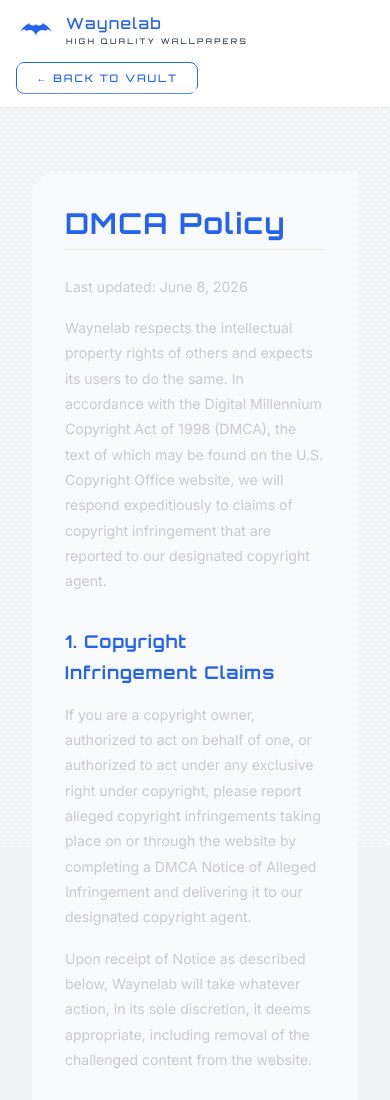
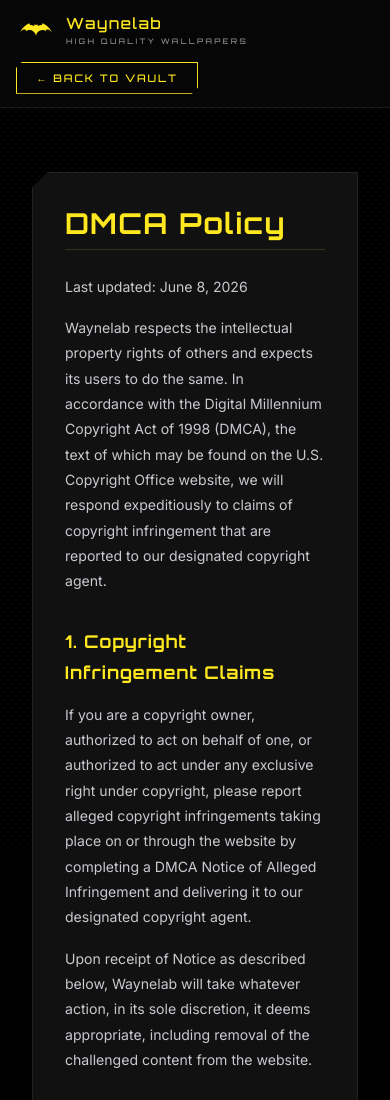
Before and after one commit to moduguakhileshkumar/KnightVault, a website: page public/dmca.html in a window 390 px wide. Shown: the top 1100 px of the page. Drawn offline with Linux system fonts and the light colour scheme.

Commit message:
fix: restore tactical bat-yellow premium dark theme styling in main style.css. Add dynamic client-side image onload aspect ratio listeners to auto-detect and contain mobile portrait wallpapers with blurred backdrops without cropping

```diff
--- a/public/style.css
+++ b/public/style.css
@@ -1,12 +1,19 @@
 *,*::before,*::after{margin:0;padding:0;box-sizing:border-box}
-:root{
-  --gold:#2563EB;--gold-l:#60A5FA;--gold-d:#1D4ED8;
-  --bg:#F3F4F6;--bg2:#FFFFFF;--bg3:#F9FAFB;--bg4:#E5E7EB;
-  --dim:#6B7280;--mid:#374151;--bright:#111827;
-  --radius:8px;
-  --border:rgba(0, 0, 0, 0.08);
-  --border-light:rgba(0, 0, 0, 0.04);
-  --footer-bg:rgba(255, 255, 255, 0.85);
+:root {
+  --gold: #FFE81F;
+  --gold-l: #FFFF55;
+  --gold-d: #D4C000;
+  --bg: #000000;
+  --bg2: #080808;
+  --bg3: #111111;
+  --bg4: #1A1A1A;
+  --dim: #555555;
+  --mid: #888888;
+  --bright: #EAEAEA;
+  --radius: 0px;
+  --border: rgba(255, 255, 255, 0.08);
+  --border-light: rgba(255, 255, 255, 0.04);
+  --footer-bg: rgba(8, 8, 8, 0.85);
 }
 html{scroll-behavior:smooth}
 body{background:var(--bg);color:var(--bright);font-family:'Inter',sans-serif;min-height:100vh;overflow-x:hidden}
@@ -41,7 +48,7 @@
 
 /* ── TOPBAR ── */
 .topbar{display:flex;align-items:center;justify-content:space-between;padding:.9rem 2rem;
-  background:rgba(255,255,255,.92);border-bottom:1px solid var(--border);
+  background:var(--footer-bg);border-bottom:1px solid var(--border);
   position:sticky;top:0;z-index:100;backdrop-filter:blur(14px);gap:1rem}
 .logo{display:flex;align-items:center;gap:10px;text-decoration:none;flex-shrink:0}
 .logo-name{font-family:'Orbitron',sans-serif;font-size:.95rem;color:var(--gold);letter-spacing:.1em}
@@ -108,7 +115,7 @@
 .main{flex:1;padding:1.2rem 2rem 3rem}
 .wall-grid{display:grid;grid-template-columns:repeat(auto-fill, minmax(280px, 1fr));gap:20px;width:100%}
 
-.wall-card:hover{transform:translateY(-5px);border-color:var(--gold);box-shadow:0 12px 32px rgba(0,0,0,0.12), 0 0 15px rgba(37,99,235,0.06)}
+.wall-card:hover{transform:translateY(-5px);border-color:var(--gold);box-shadow:0 12px 32px rgba(0,0,0,0.12), 0 0 15px rgba(255, 232, 31, 0.12)}
 
 .wall-card:hover img{transform:scale(1.03)}
 
@@ -794,7 +801,7 @@
   box-shadow: 0 16px 36px rgba(0, 0, 0, 0.12), 0 0 20px rgba(96, 165, 250, 0.15) !important;
 }
 .wall-card:hover .card-info-footer {
-  background: rgba(255, 255, 255, 0.82) !important;
+  background: rgba(17, 17, 17, 0.85) !important;
 }
 .wall-card-media-wrap img {
   transition: transform 0.4s cubic-bezier(0.25, 0.8, 0.25, 1) !important;
--- a/server.js
+++ b/server.js
@@ -216,7 +216,7 @@
           <div class="blurred-bg" style="background-image: url('${esc(thumbUrl)}')"></div>
           <img src="${esc(thumbUrl)}" alt="${esc(w.title)} High Quality Wallpaper" ${loadAttr} ${aspectStyle}
             onerror="this.style.opacity='0.3'" class="loading"
-            onload="this.classList.remove('loading')">
+            onload="this.classList.remove('loading'); if(this.naturalHeight > this.naturalWidth) { this.closest('.wall-card').classList.add('portrait-card'); this.closest('.wall-card').classList.remove('landscape-card'); }">
         </div>
         ${w.tags && w.tags.length ? `<div class="card-badge">${esc(w.tags[0])}</div>` : ''}
         ${w.isPaid ? `<div class="card-badge" style="top:auto;bottom:8px;right:8px;background:rgba(201,168,76,0.9);color:#0A0A0F;border:none;">Premium ${w.price}</div>` : ''}
@@ -2136,7 +2136,8 @@
       <div class="coll-item-img-wrap">
         <div class="wall-card-media-wrap">
           <div class="blurred-bg" style="background-image: url('${esc(imgUrl)}')"></div>
-          <img src="${esc(imgUrl)}" alt="${esc(w.title)} High Quality Wallpaper" loading="lazy" onerror="this.style.opacity='0.3'">
+          <img src="${esc(imgUrl)}" alt="${esc(w.title)} High Quality Wallpaper" loading="lazy" onerror="this.style.opacity='0.3'"
+            onload="if(this.naturalHeight > this.naturalWidth) { this.closest('.coll-feed-item').classList.add('portrait-card'); this.closest('.coll-feed-item').classList.remove('landscape-card'); }">
         </div>
       </div>
       <div class="coll-item-footer">
```
Also changed, not shown: public/index.html (+1 -1 lines).
